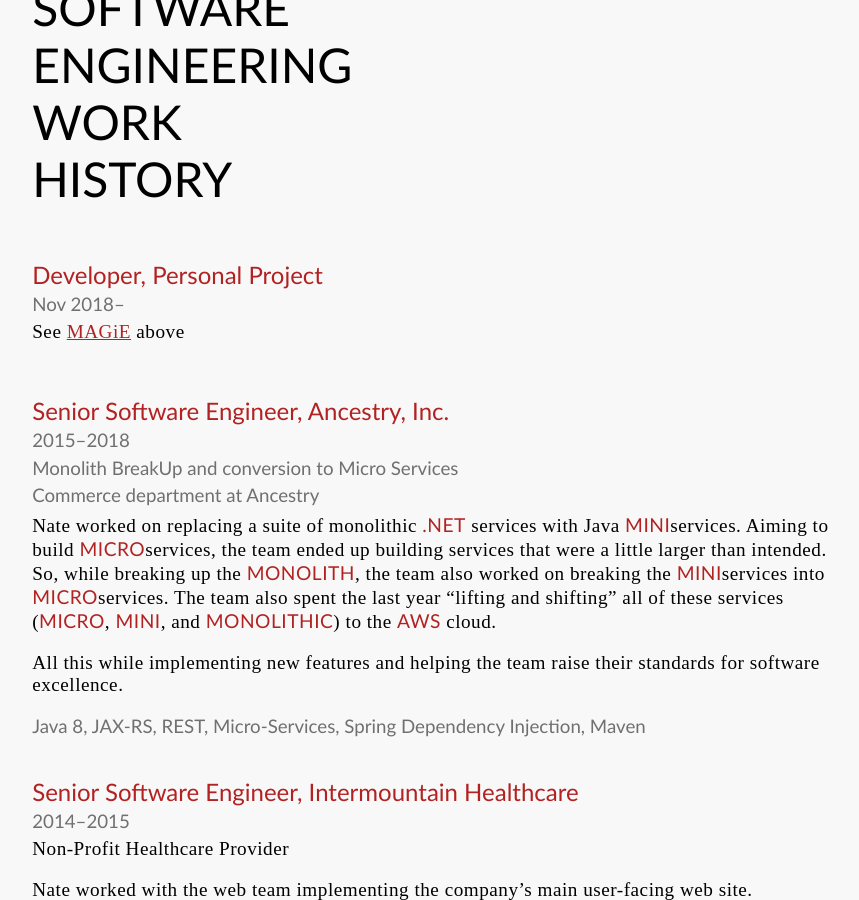
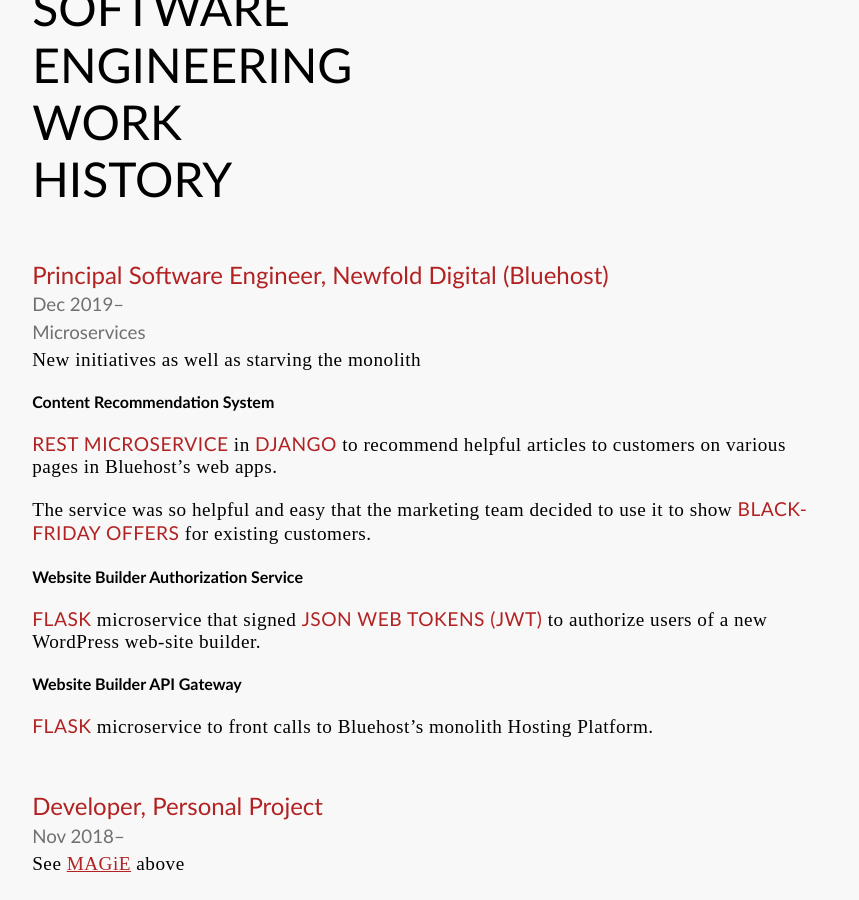
Before and after one commit to n8mob/n8mob.github.io, a Jekyll site: the page built from resume.md, in a window 1280 px wide and 900 px high, scrolled down 2533 px. Shown: the whole window, without its empty margins (19-878 px from the left). Built offline with Jekyll 4.4.1, drawn with Linux system fonts in a browser that asks for light colours; some of the changed text lies outside the part shown.

Commit message:
add Bluehost experience

```diff
--- a/resume.md
+++ b/resume.md
@@ -9,14 +9,14 @@
 Combine this creativity with an uncanny knack for abstraction and you get ingenious technical solutions. Mix in Nate's natural aversion to inefficiency and you end up with truly elegant designs.
 
 # Expert Skills
-Nate has expert skills in **Java 8**, **Web Services**, **C#**, and **.NET**.
+Nate has expert skills in **Web Services** (**Django and Flask**, **Java**, **.NET**).
 
 But his real passions are in the areas of:
 **Mobile Strategy**, and
 **Software Design** and **Architecture**
 
 # Proficient Skills
-While he wouldn't claim to be an expert, Nate is proficient in **JAX-RS**, **ASP.NET MVC**, **.NET Core**, **Maven**, **Eclipse**, **IntelliJ IDEA**, **Visual Studio**, **NuGet**, **Microservices**, **Scrum**, **Lean Development**, and **Oxford Commas**
+While he wouldn't claim to be an expert, Nate is proficient in **Python**, **JAX-RS**, **ASP.NET MVC**, **.NET Core**, **Maven**, **NuGet**, **PIP**, **Microservices**, **Scrum**, **Lean Development**, and **Oxford Commas**
 
 # Current Project
 ## [MAGiE: MAGnetic Interactive Explorer](https://magiegame.com/magie/)
@@ -56,6 +56,23 @@
 Releasing the **minimum viable product** taught Nate and his friend a lot about **project management** and **prioritization**. While they hoped for greater success for the game, the lessons learned were well worth the effort.
 
 # Software Engineering Work History
+
+## Principal Software Engineer, Newfold Digital (Bluehost)
+### Dec 2019&ndash;
+### Microservices
+New initiatives as well as starving the monolith
+
+#### Content Recommendation System
+**REST Microservice** in **Django** to recommend helpful articles to customers on various pages in  Bluehost's web apps.
+
+The service was so helpful and easy that the marketing team decided to use it to show **Black-Friday Offers** for existing customers.
+
+#### Website Builder Authorization Service
+**Flask** microservice that signed **JSON Web Tokens (JWT)** to authorize users of a new WordPress  web-site builder.
+
+#### Website Builder API Gateway
+**Flask** microservice to front calls to Bluehost's monolith Hosting Platform.
+
 
 ## Developer, Personal Project
 ### Nov 2018&ndash;
```
